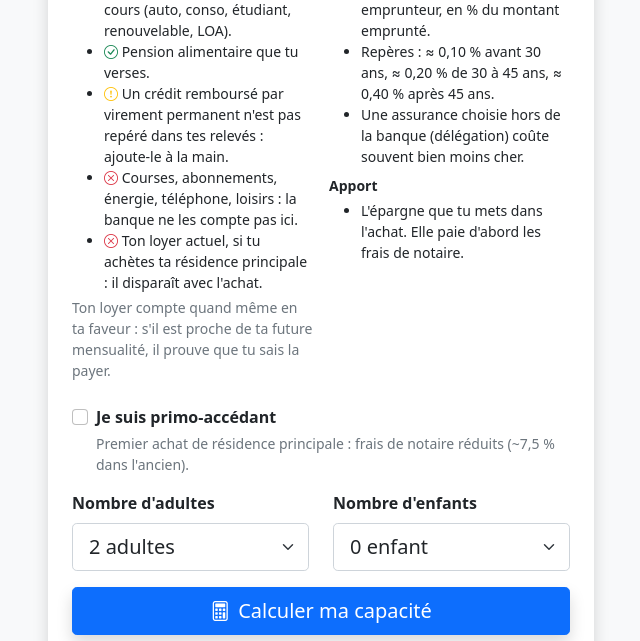
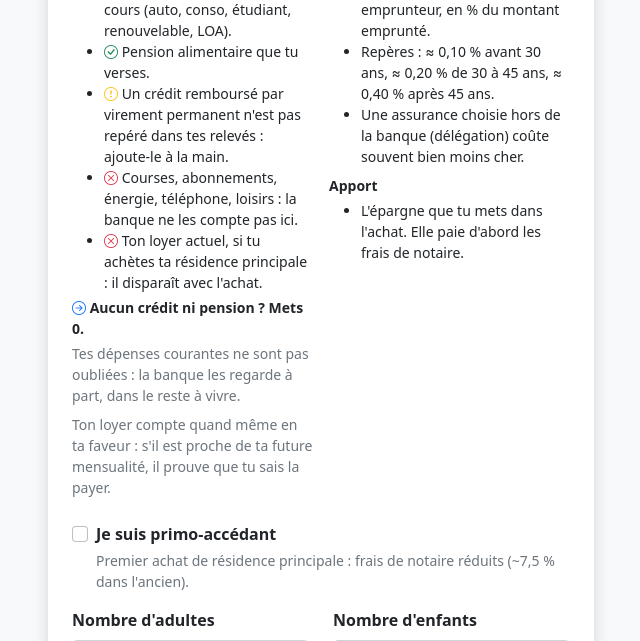
Before and after one commit to Dev9710/tools_immo, a Django app: template templates/analyseur/simulateur_pret.html in a window 1280 px wide, after a click on "Aide-mémoire : que mettre dans chaque champ ?". Shown: the part 1073-1714 px from the top of the page, without its empty margins (34-674 px from the left). Run offline with Django 4.2, Linux system fonts and the light colour scheme; the template is opened without the code that fills it: most values are stand-ins (such as "Sample title", 1, 10 or a date in 2020); some libraries are stand-ins or nearby versions.

Commit message:
Aide-mémoire : aucun crédit ni pension, mettre 0 dans les charges

```diff
--- a/templates/analyseur/_aide_memoire.html
+++ b/templates/analyseur/_aide_memoire.html
@@ -15,6 +15,8 @@
         <li><i class="bi bi-x-circle text-danger"></i> Courses, abonnements, énergie, téléphone, loisirs : la banque ne les compte pas ici.</li>
         <li><i class="bi bi-x-circle text-danger"></i> Ton loyer actuel, si tu achètes ta résidence principale : il disparaît avec l'achat.</li>
       </ul>
+      <p class="fw-bold mb-1"><i class="bi bi-arrow-right-circle text-primary"></i> Aucun crédit ni pension ? Mets 0.</p>
+      <p class="text-muted mb-2">Tes dépenses courantes ne sont pas oubliées : la banque les regarde à part, dans le reste à vivre.</p>
       <p class="text-muted mb-2">Ton loyer compte quand même en ta faveur : s'il est proche de ta future mensualité, il prouve que tu sais la payer.</p>
     </div>
     <div class="col-md-6">
```
